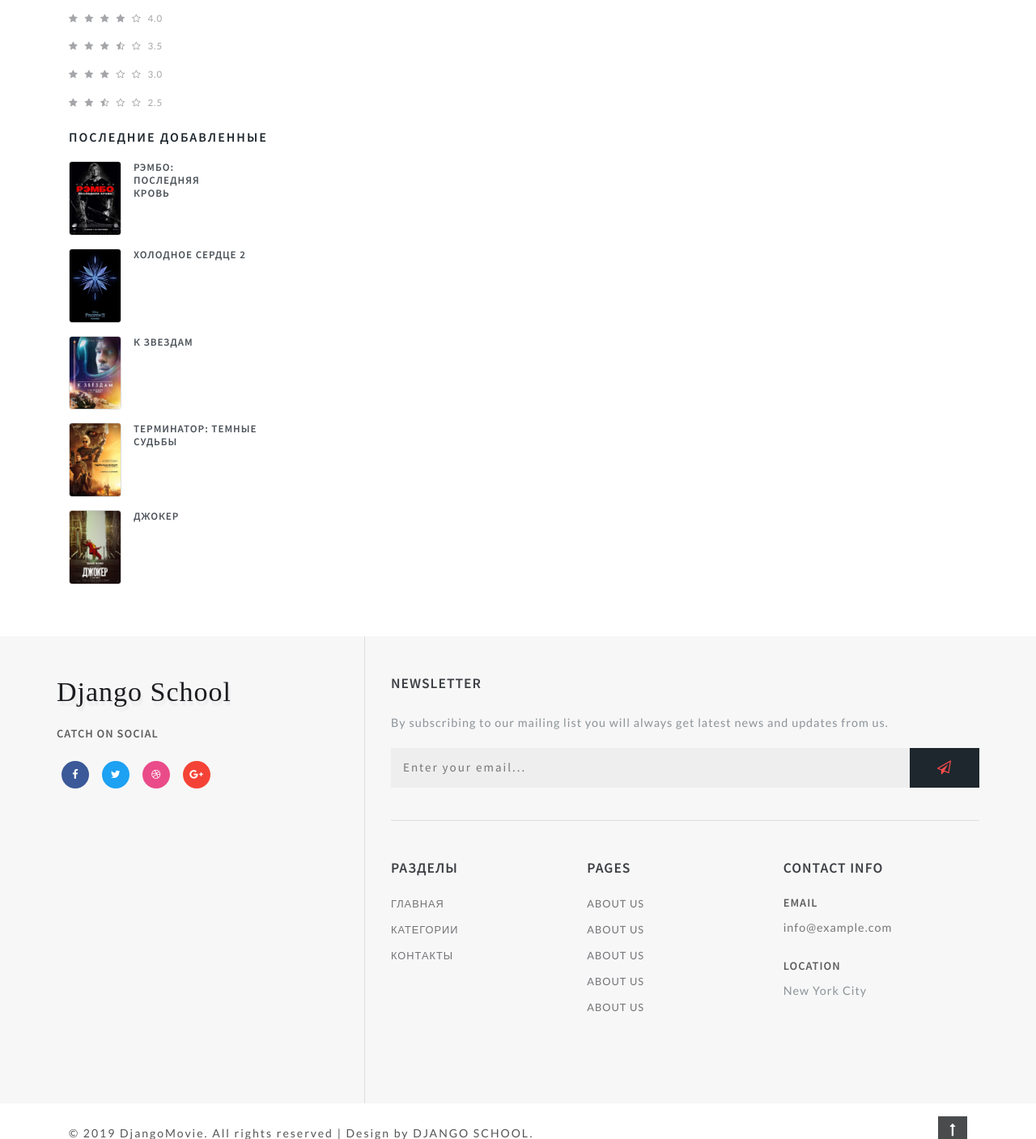
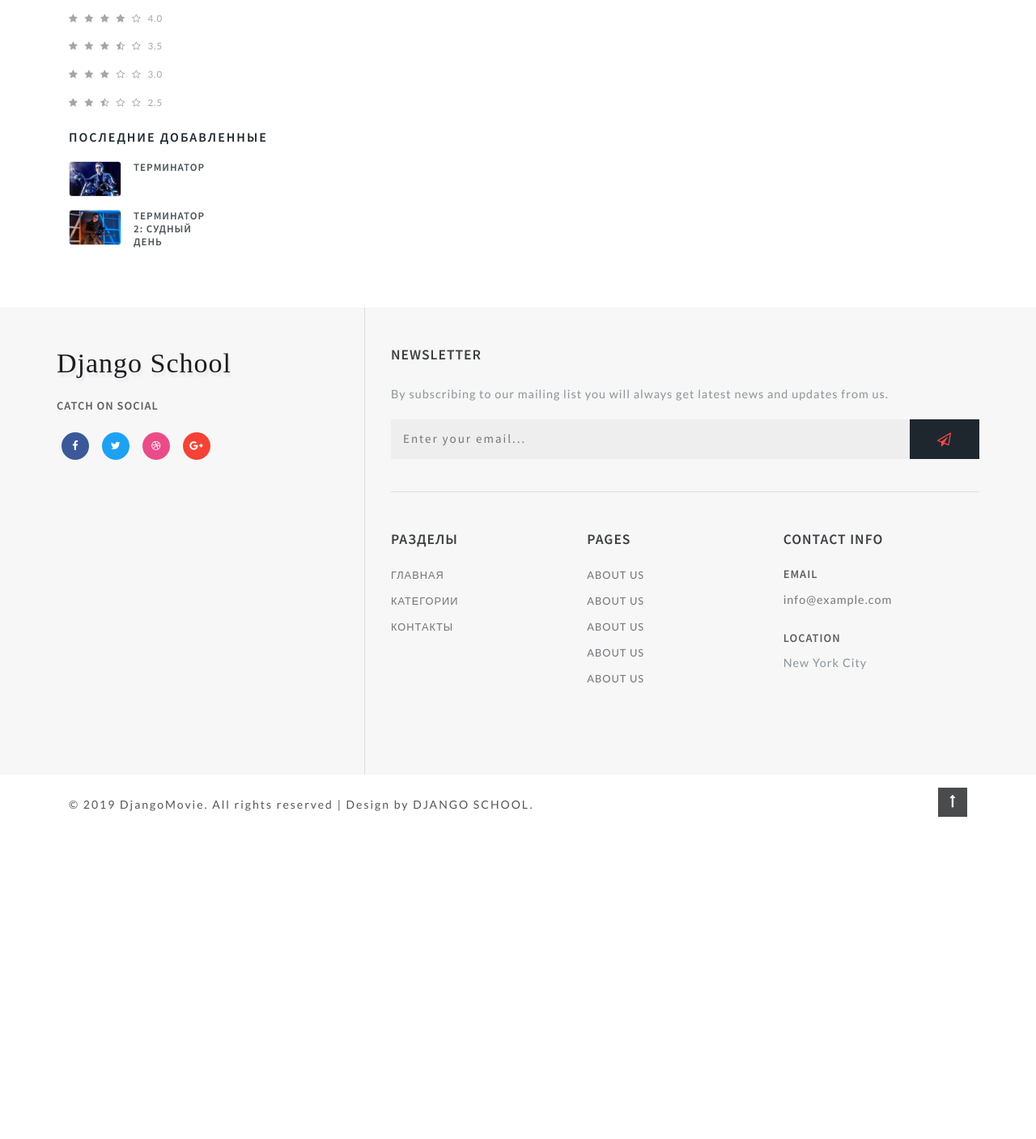
Before and after one commit to Ruslan3811/cinema_site, a Django app: page / in a window 1280 px wide. Shown: the part 1379-2786 px from the top of the page at 81% size. After the commit the page ends 2388 px from the top, so only its background shows below. Run offline with Django 3.2, Linux system fonts and the light colour scheme; data comes from the database, SQL or seed files in the repository; both versions use the stored data as it was after the commit; some libraries are stand-ins or nearby versions.

Commit message:
added tags

```diff
--- /dev/null
+++ b/kino_site/movie/templatetags/movie_tag.py
@@ -0,0 +1,13 @@
+from django import template
+from movie.models import Category, Movie
+
+register = template.Library()
+
+@register.simple_tag()
+def get_categories():
+    return Category.objects.all()
+
+@register.inclusion_tag('templates/movie/tags/last_movie.html')
+def get_last_movies(count=5):
+    movies = Movie.objects.order_by("id")[:count]
+    return {"last_movies": movies}
--- a/kino_site/movie/views.py
+++ b/kino_site/movie/views.py
@@ -1,8 +1,9 @@
 from django.shortcuts import render
 from django.views.generic import ListView, DetailView, View
-from .models import Movie, Reviews
+from .models import Movie, Reviews, Category
 from .forms import ReviewForm
 from django.shortcuts import redirect
+import inspect
 
 # Create your views here.
 
@@ -11,6 +12,7 @@ class MoviesView(ListView):
     model = Movie
     queryset = Movie.objects.filter(draft = False)
     template_name = "templates/movie/movie_list.html"
+
 
 class MovieDetailView(DetailView):
     model = Movie
--- a/kino_site/templates/include/header.html
+++ b/kino_site/templates/include/header.html
@@ -1,3 +1,5 @@
+{% load movie_tag %}
+
 <div class="main-banner bg bg1" id="home">
     <!-- header -->
     <header class="header">
@@ -21,9 +23,13 @@
                         <a href="#">Категории <span class="fa fa-angle-down" aria-hidden="true"></span></a>
                         <input type="checkbox" id="drop-2">
                         <ul>
-                            <li><a href="moviesingle.html">Фильмы</a></li>
-                            <li><a href="moviesingle.html">Сериалы</a></li>
-                            <li><a href="moviesingle.html">Мультфильмы</a></li>
+                            {% get_categories as categories %}
+                            {% for category in categories %}
+                                <li><a href="/">{{ category.name }}</a></li>
+                            {% endfor %}
+                            <!--
+<li><a href="moviesingle.html">Сериалы</a></li>-->
+<!--                            <li><a href="moviesingle.html">Мультфильмы</a></li>-->
                         </ul>
                     </li>
                     <li><a href="contact.html"
--- a/kino_site/templates/include/sidebar.html
+++ b/kino_site/templates/include/sidebar.html
@@ -1,3 +1,5 @@
+{% load movie_tag %}
+
 <div class="search-bar w3layouts-newsletter">
     <h3 class="sear-head editContent">Поиск фильма</h3>
     <form action="#" method="post" class="d-flex editContent">
@@ -115,58 +117,4 @@
         </li>
     </ul>
 </div>
-<!-- //reviews -->
-<!-- deals -->
-<div class="deal-leftmk left-side">
-    <h3 class="sear-head editContent">Последние добавленные</h3>
-    <div class="special-sec1 row mt-3 editContent">
-        <div class="img-deals col-md-4">
-            <img src="bundles/images/s4.jpg" class="img-fluid" alt="">
-        </div>
-        <div class="img-deal1 col-md-4">
-            <h3 class="editContent">Рэмбо: Последняя кровь</h3>
-            <a href="moviesingle.html" class="editContent"></a>
-        </div>
-
-    </div>
-    <div class="special-sec1 row mt-3 editContent">
-        <div class="img-deals col-md-4">
-            <img src="bundles/images/s2.jpg" class="img-fluid" alt="">
-        </div>
-        <div class="img-deal1 col-md-8">
-            <h3 class="editContent">Холодное сердце 2</h3>
-            <a href="moviesingle.html" class="editContent"></a>
-        </div>
-
-    </div>
-    <div class="special-sec1 row mt-3 editContent">
-        <div class="img-deals col-md-4">
-            <img src="bundles/images/s1.jpg" class="img-fluid" alt="">
-        </div>
-        <div class="img-deal1 col-md-8">
-            <h3 class="editContent">К звездам</h3>
-            <a href="moviesingle.html" class="editContent"></a>
-        </div>
-
-    </div>
-    <div class="special-sec1 row mt-3 editContent">
-        <div class="img-deals col-md-4">
-            <img src="bundles/images/s5.jpg" class="img-fluid" alt="">
-        </div>
-        <div class="img-deal1 col-md-8">
-            <h3 class="editContent">Терминатор: Темные судьбы</h3>
-            <a href="moviesingle.html" class="editContent"></a>
-        </div>
-
-    </div>
-    <div class="special-sec1 row mt-3 editContent">
-        <div class="img-deals col-md-4">
-            <img src="bundles/images/s3.jpg" class="img-fluid" alt="">
-        </div>
-        <div class="img-deal1 col-md-8">
-            <h3 class="editContent">Джокер</h3>
-            <a href="moviesingle.html" class="editContent"></a>
-        </div>
-
-    </div>
-</div>
+{% get_last_movies count=2 %}
--- /dev/null
+++ b/kino_site/templates/movie/tags/last_movie.html
@@ -0,0 +1,14 @@
+<div class="deal-leftmk left-side">
+    <h3 class="sear-head editContent">Последние добавленные</h3>
+    {% for movie in last_movies %}
+    <div class="special-sec1 row mt-3 editContent">
+        <div class="img-deals col-md-4">
+            <img src="{{ movie.poster.url }}" class="img-fluid" alt="">
+        </div>
+        <div class="img-deal1 col-md-4">
+            <h3 class="editContent">{{ movie.title }}</h3>
+            <a href="{{ movie.get_absolute_url }}" class="editContent"></a>
+        </div>
+    </div>
+    {% endfor %}
+</div>
```
Also changed, not shown: kino_site/db.sqlite3, kino_site/movie/templatetags/__init__.py (added).
